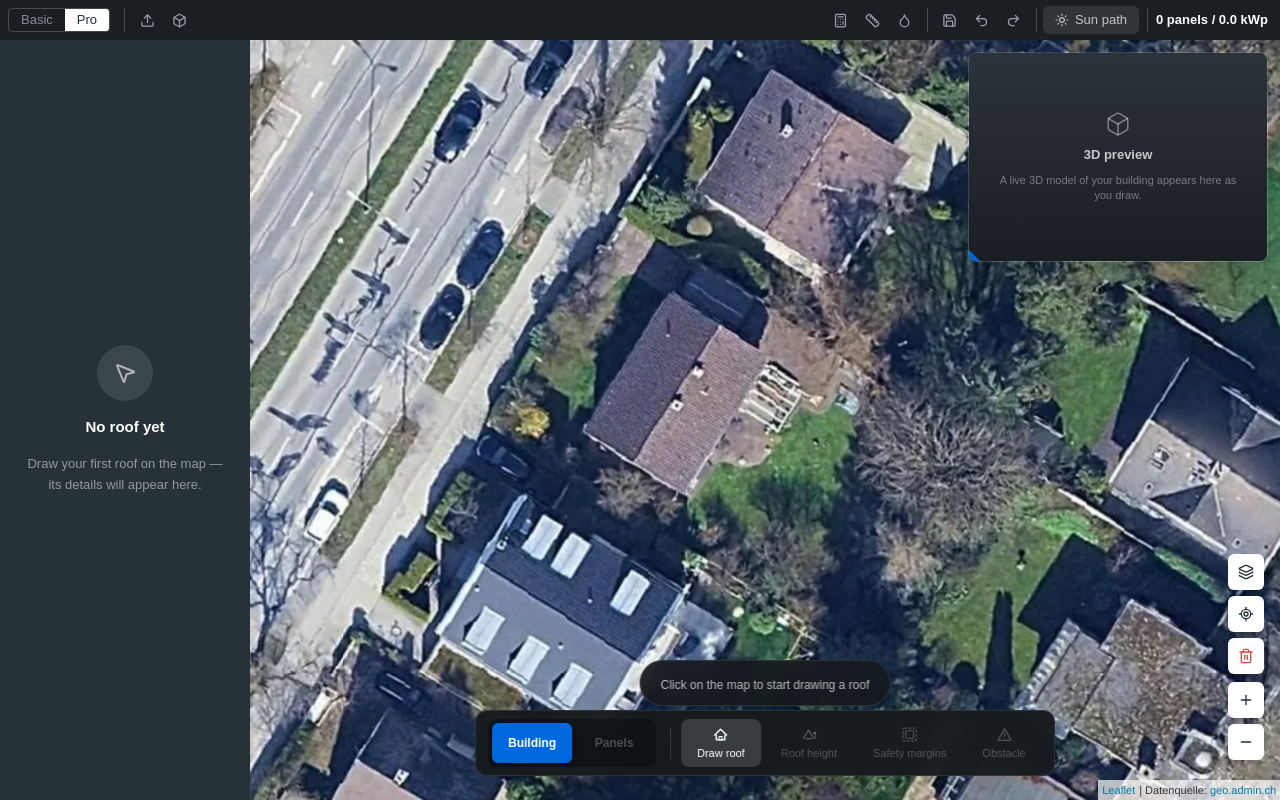
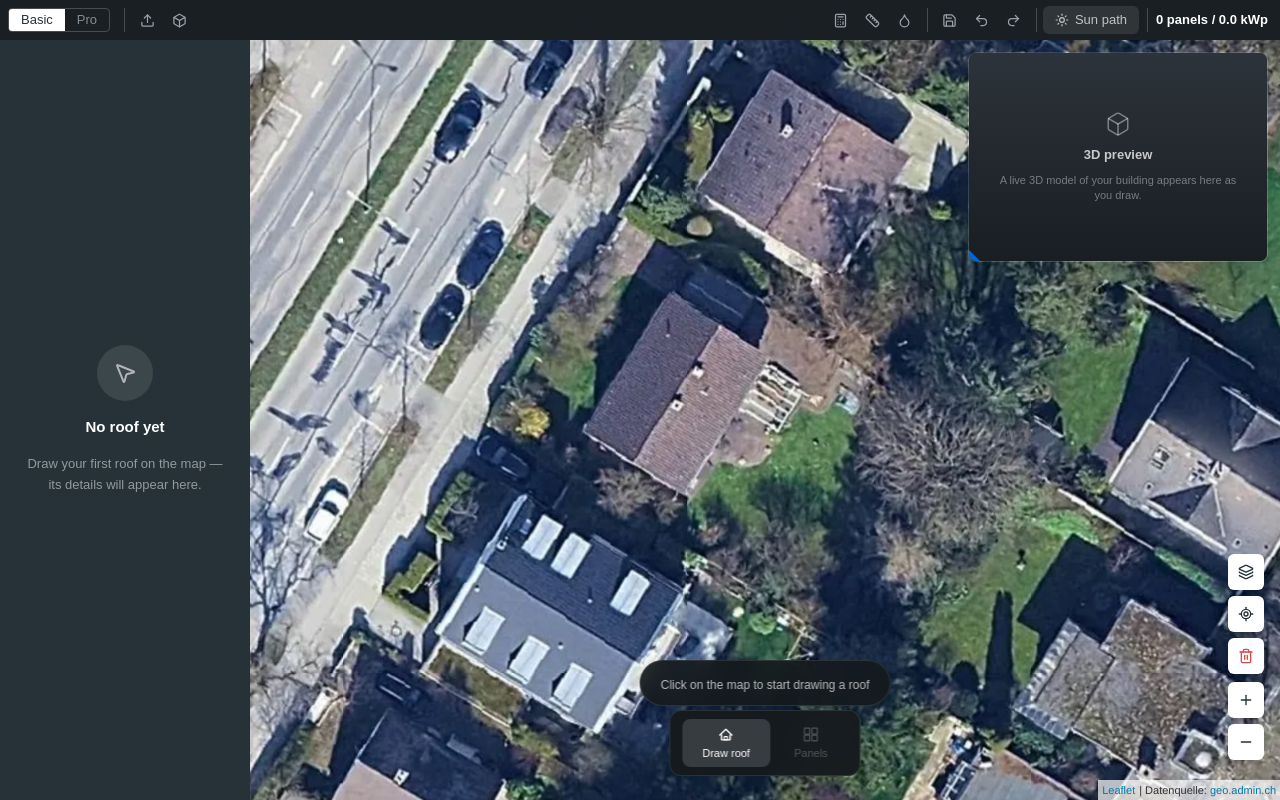
Before and after one commit to Rowted/roof-panel-prototype, a React (Vite) app: page / in a window 1280 px wide. Built offline with nearby package versions, Linux system fonts and the light colour scheme.

Commit message:
Add Basic mode (default): dock shows just Draw roof + Panels, no stage switch; thread mode through dock/canvas/context bar for future divergence

```diff
--- a/src/app/App.tsx
+++ b/src/app/App.tsx
@@ -9,7 +9,7 @@ import { Import3DOverlay } from "./components/Import3DOverlay";
 import { SunPathView } from "./components/SunPathView";
 
 export default function App() {
-  const [mode, setMode] = useState<"basic" | "pro">("pro");
+  const [mode, setMode] = useState<"basic" | "pro">("basic");
   const [activeTool, setActiveTool] = useState<"roof" | "panel-field">("roof");
   const [activeSubTool, setActiveSubTool] = useState("draw-roof");
 
@@ -256,6 +256,7 @@ export default function App() {
         />
         <div className="relative flex-1 overflow-hidden">
           <MapCanvas
+            mode={mode}
             activeTool={activeTool}
             activeSubTool={activeSubTool}
             drawnRoofs={drawnRoofs}
@@ -286,6 +287,7 @@ export default function App() {
             onHeightAdjusting={setIsAdjustingHeight}
           />
           <ContextBar
+            mode={mode}
             activeSubTool={activeSubTool}
             drawingMeasure={drawingMeasure}
             isAdjustingHeight={isAdjustingHeight}
@@ -319,6 +321,7 @@ export default function App() {
             shadingValue={shadingValue}
           />
           <ToolDock
+            mode={mode}
             activeTool={activeTool}
             activeSubTool={activeSubTool}
             onSubToolChange={setActiveSubTool}
--- a/src/app/components/ContextBar.tsx
+++ b/src/app/components/ContextBar.tsx
@@ -8,6 +8,7 @@ interface RoofHeightData {
 }
 
 interface ContextBarProps {
+  mode: "basic" | "pro";
   activeSubTool: string;
   drawingMeasure: number | null;
   isAdjustingHeight: boolean;
@@ -34,7 +35,7 @@ interface ContextBarProps {
 
 const CONTEXT_TOOLS = ["draw-roof", "draw-panel", "safety-margins", "roof-height", "obstacle", "shading-analysis"];
 
-export function ContextBar({ activeSubTool, drawingMeasure, isAdjustingHeight, selectedRoofId, margins, onUpdateMargins, roofHeight, onUpdateRoofHeight, onDuplicateRoof, onDeleteRoof, selectedObstacle, onUpdateObstacle, onDeleteObstacle, hasSelectedPanelField, onDuplicatePanelField, onDeletePanelField, shadingDisplay, onToggleShadingDisplay, shadingSelectorActive, onToggleShadingSelector, shadingValue, selectedRoofCount }: ContextBarProps) {
+export function ContextBar({ mode: _mode, activeSubTool, drawingMeasure, isAdjustingHeight, selectedRoofId, margins, onUpdateMargins, roofHeight, onUpdateRoofHeight, onDuplicateRoof, onDeleteRoof, selectedObstacle, onUpdateObstacle, onDeleteObstacle, hasSelectedPanelField, onDuplicatePanelField, onDeletePanelField, shadingDisplay, onToggleShadingDisplay, shadingSelectorActive, onToggleShadingSelector, shadingValue, selectedRoofCount }: ContextBarProps) {
   const isDrawing = (activeSubTool === "draw-roof" || activeSubTool === "draw-panel" || activeSubTool === "obstacle") && drawingMeasure !== null;
   if (!CONTEXT_TOOLS.includes(activeSubTool) && !isDrawing) return null;
 
--- a/src/app/components/MapCanvas.tsx
+++ b/src/app/components/MapCanvas.tsx
@@ -11,6 +11,7 @@ export interface DrawnPanelField { id: string; roofId: string; points: Point[];
 export interface ObstacleData { id: string; roofId: string; points: Point[]; parallel: boolean; height: number; }
 
 interface MapCanvasProps {
+  mode: "basic" | "pro";
   activeTool: "roof" | "panel-field";
   activeSubTool?: string;
   onRoofDrawn: (roof: RoofData, points: Point[]) => void;
@@ -387,7 +388,7 @@ type DragState = {
 const VERTEX_HIT_RADIUS = 10;
 
 export function MapCanvas({
-  activeTool, activeSubTool, onRoofDrawn, onPanelFieldDrawn, onFillRoofWithPanels,
+  mode, activeTool, activeSubTool, onRoofDrawn, onPanelFieldDrawn, onFillRoofWithPanels,
   onDeleteRoof, onDuplicateRoof, onDrawingMeasure, onHeightAdjusting, onUpdateRoofPoints, onUpdateRoofHeightDrag,
   drawnRoofs, drawnPanelFields, roofs = [], selectedRoofId, selectedPanelFieldId, onSelectRoof,
   obstacles, selectedObstacleId, onObstacleDrawn, onSelectObstacle,
--- a/src/app/components/ToolDock.tsx
+++ b/src/app/components/ToolDock.tsx
@@ -2,6 +2,7 @@ type RoofSubTool = "draw-roof" | "move-roof" | "roof-height" | "safety-margins"
 type PanelSubTool = "draw-panel" | "move-panels" | "shading-analysis";
 
 interface ToolDockProps {
+  mode: "basic" | "pro";
   activeTool: "roof" | "panel-field";
   activeSubTool: string;
   onSubToolChange: (tool: string) => void;
@@ -10,8 +11,31 @@ interface ToolDockProps {
   hasPanelField?: boolean;
 }
 
-export function ToolDock({ activeTool, activeSubTool, onSubToolChange, onToolChange, hasRoof = false, hasPanelField = false }: ToolDockProps) {
+export function ToolDock({ mode, activeTool, activeSubTool, onSubToolChange, onToolChange, hasRoof = false, hasPanelField = false }: ToolDockProps) {
   const tools = activeTool === "roof" ? ROOF_TOOLS : PANEL_TOOLS;
+
+  // Basic mode: just Draw roof + Panels, no stage switch, no advanced tools.
+  if (mode === "basic") {
+    return (
+      <div className="absolute bottom-6 left-1/2 -translate-x-1/2 z-30 pointer-events-none">
+        <div className="flex items-center gap-1 bg-[rgba(21,27,30,0.96)] rounded-xl px-3 py-2 shadow-2xl pointer-events-auto border border-white/10 backdrop-blur-sm">
+          <BasicTool
+            label="Draw roof"
+            active={activeTool === "roof"}
+            onClick={() => onToolChange("roof")}
+            icon={<DrawRoofIcon />}
+          />
+          <BasicTool
+            label="Panels"
+            active={activeTool === "panel-field"}
+            disabled={!hasRoof}
+            onClick={() => hasRoof && onToolChange("panel-field")}
+            icon={<DrawPanelIcon />}
+          />
+        </div>
+      </div>
+    );
+  }
 
   return (
     <div className="absolute bottom-6 left-1/2 -translate-x-1/2 z-30 pointer-events-none">
@@ -63,6 +87,28 @@ export function ToolDock({ activeTool, activeSubTool, onSubToolChange, onToolCha
         })}
       </div>
     </div>
+  );
+}
+
+function BasicTool({ label, active, disabled, onClick, icon }: {
+  label: string; active: boolean; disabled?: boolean; onClick: () => void; icon: React.ReactNode;
+}) {
+  return (
+    <button
+      onClick={onClick}
+      disabled={disabled}
+      title={disabled ? "Draw a roof first" : label}
+      className={`flex flex-col items-center justify-center gap-1.5 h-12 px-5 rounded-lg transition-all min-w-[72px] text-[11px] font-medium font-['Figtree',sans-serif] ${
+        disabled
+          ? "text-white/25 cursor-not-allowed"
+          : active
+          ? "bg-white/15 text-white"
+          : "text-white/55 hover:text-white hover:bg-white/8"
+      }`}
+    >
+      <div className="w-[15px] h-[15px] shrink-0">{icon}</div>
+      <span className="whitespace-nowrap leading-none">{label}</span>
+    </button>
   );
 }
 
```
